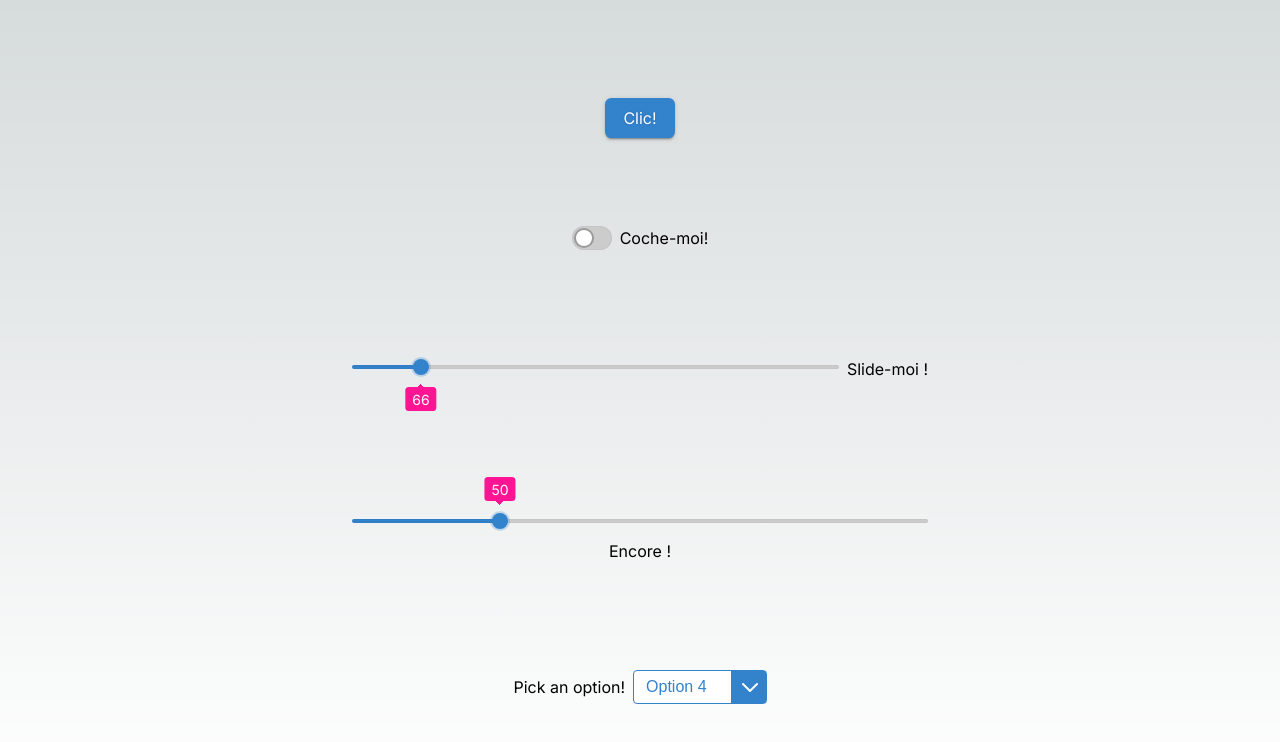
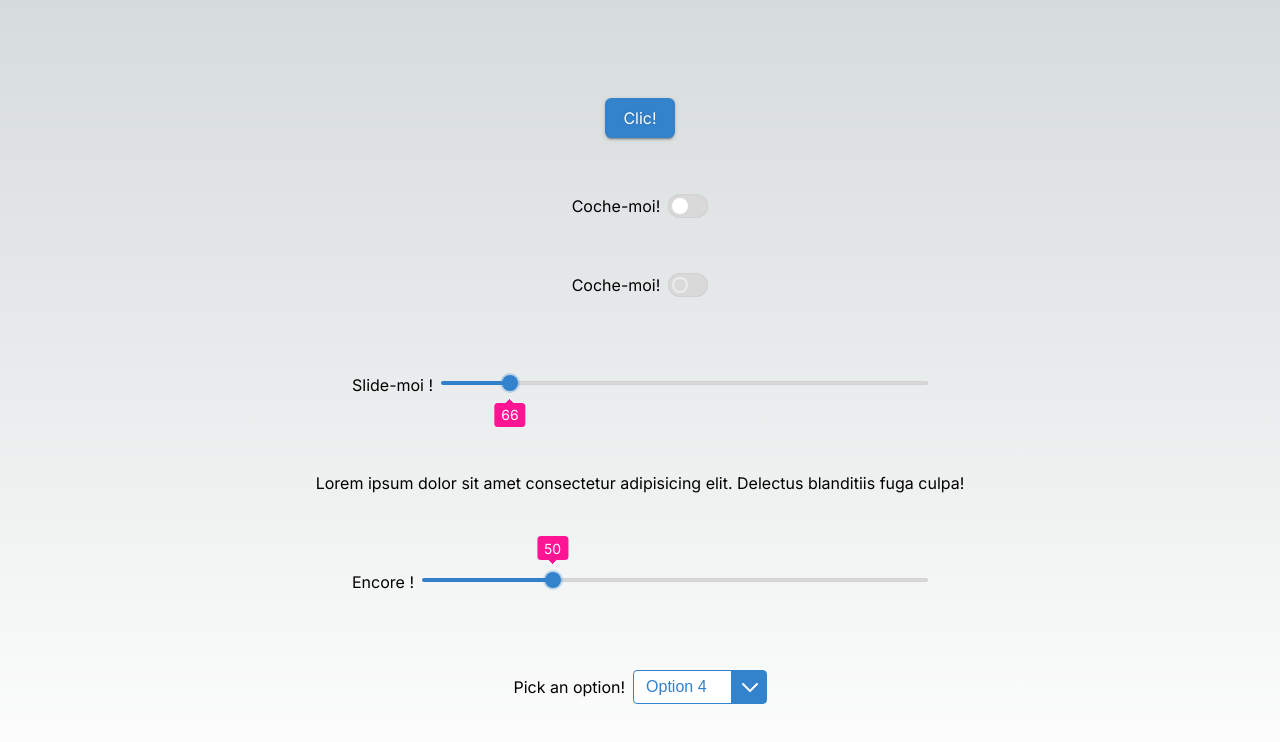
Before and after one commit to AlainGourves/nextjs-components, a Next.js app: page /about in a window 1280 px wide. Shown: the top 742 px of the page. Built offline with nearby package versions, Linux system fonts and the light colour scheme.

Commit message:
global variables WIP

```diff
--- a/src/app/about/page.tsx
+++ b/src/app/about/page.tsx
@@ -22,7 +22,7 @@ export default function About() {
         setSliderValue2(parseInt(ev.target.value));
     }
 
-    const handleBtnClick = (ev:any)=>{
+    const handleBtnClick = (ev: any) => {
         console.log("Hello there!", ev.target)
     }
 
@@ -42,7 +42,7 @@ export default function About() {
                     text="Clic!"
                     disabled={false}
                     onClick={handleBtnClick}
-                 />
+                />
             </div>
             <div>
                 <Switch
@@ -51,7 +51,17 @@ export default function About() {
                     onChange={handleCheck}
                     label='Coche-moi!'
                     labelPosition={pos}
-                    />
+                />
+            </div>
+            <div>
+                <Switch
+                    id='4567'
+                    checked={checked}
+                    onChange={handleCheck}
+                    label='Coche-moi!'
+                    labelPosition={pos}
+                    disabled={true}
+                />
             </div>
             <div className={styles['slider-container']}>
                 <Slider
@@ -65,6 +75,7 @@ export default function About() {
                     isOutput={true}
                 />
             </div>
+            <p>Lorem ipsum dolor sit amet consectetur adipisicing elit. Delectus blanditiis fuga culpa!</p>
             <div className={styles['slider-container']}>
                 <Slider
                     id='42515'
--- a/src/app/components/slider/slider.module.scss
+++ b/src/app/components/slider/slider.module.scss
@@ -4,6 +4,10 @@
 
 // TODO: ajouter de l'espace vertical (margin) quand l'output est affiché
 // -> risque de masquer ce qui est au-dessus/en-dessous
+// - label-under: réserver ~1rem au-dessus pour l'output (s'il est présent !!! => div > label.slider:has(output) {
+    // margin-block-start: 3rem; // ajuster au besoin
+//}
+
 
 @mixin track() {
     box-sizing: border-box;
@@ -11,8 +15,8 @@
     border-radius: calc(var(--track-height) / 2);
     inline-size: 100%;
     block-size: var(--track-height);
-    background: var(--track-inactive);
-    background-image: linear-gradient(90deg, var(--track-active), var(--track-active));
+    background: var(--clr-inactive-bg);
+    background-image: linear-gradient(90deg, var(--clr-active), var(--clr-active));
     background-size: calc(var(--slider-value, 0) * 1%) var(--track-height); // explicit  height: bug in Safari otherwise
     background-repeat: repeat-y;
     box-shadow: 0 0 calc(var(--track-height) / 2) rgba(0, 0, 0, .125) inset;
@@ -24,8 +28,8 @@
     inline-size: var(--thumb-size);
     block-size: var(--thumb-size);
     border-radius: 50%;
-    background: var(--track-active);
-    box-shadow: 0 0 0 var(--highlight-size) var(--thumb-highlight);
+    background: var(--clr-active);
+    box-shadow: 0 0 0 var(--highlight-size) var(--clr-highlight);
     transition: box-shadow var(--anim-dur) var(--anim-fn);
 }
 
@@ -34,49 +38,11 @@
     --track-height: calc(var(--thumb-size) / 4);
     --highlight-size: calc(var(--thumb-size) / 8);
 
-    // ----------------------------- Colors
-    --clr: hsl(209 60% 50%); // Primary color (for reference)
-    --h: 209;
-    --s: 60%;
-    --l: 50%;
-
-    --track-active: hsl(var(--h) var(--s) var(--l));
-    --track-inactive: hsl(0 0% 80%);
-
-    // --thumb-highlight: hsl(0 0% 0% / .25);
-    --thumb-highlight: hsl(var(--h) var(--s) var(--l) / .25);
-
-    @media (prefers-color-scheme: dark) {
-        --track-active: hsl(var(--h) var(--s) calc(var(--l) - 15%));
-        --track-inactive: hsl(0 0% 65%);
-
-        --thumb-highlight: hsl(0 0% 100% / .25);
-    }
-
-    // ----------------------------- Animation
-    --anim-dur: .2s;
-    --anim-fn: ease-out;
-
     // ----------------------------- Layout
     display: flex;
     align-items: center;
     justify-content: flex-end;
     gap: .5rem; // distance between Swith & Label
-
-
-    &.label {
-        &-right {
-            flex-direction: row-reverse;
-        }
-
-        &-above {
-            flex-direction: column;
-        }
-
-        &-under {
-            flex-direction: column-reverse;
-        }
-    }
 
     &>div{
         width: 100%;
--- a/src/app/components/switch/switch.module.scss
+++ b/src/app/components/switch/switch.module.scss
@@ -11,53 +11,22 @@
     --highlight-size: calc(var(--track-padding) / 2);
 
     // ----------------------------- Colors
-    --clr: hsl(209 60% 50%); // Primary color
-    --switch-h: 209;
-    --switch-s: 60%;
-    --switch-l: 50%;
-
-    --thumb: hsl(0 0% 100%);
-    --thumb-highlight: hsl(0 0% 0% / .25);
-
-    --track-active: hsl(var(--switch-h) var(--switch-s) var(--switch-l));
-    --track-inactive: hsl(0 0% 80%);
-
-    --thumb-color: var(--thumb);
-    --thumb-color-highlight: var(--thumb-highlight);
-    --track-color-active: var(--track-active);
-    --track-color-inactive: var(--track-inactive);
+    --thumb-color: hsl(0 0% 100%);
+    --thumb-highlight: var(--clr-highlight); // hsl(0 0% 100% / .25);
 
     @media (prefers-color-scheme: dark) {
-        --thumb: hsl(0 0% 10%);
-        --thumb-highlight: hsl(0 0% 100% / .25);
+        --thumb-color: hsl(0 0% 10%);
+        // --thumb-highlight: hsl(0 0% 100% / .25);
 
-        --track-active: hsl(var(--switch-h) var(--switch-s) calc(var(--switch-l) - 15%));
-        --track-inactive: hsl(0 0% 35%);
+        --clr-active: hsl(var(--switch-h) var(--switch-s) calc(var(--switch-l) - 15%));
+        --clr-inactive-bg: hsl(0 0% 35%);
     }
-
-    // ----------------------------- Animation
-    --anim-dur: .2s;
-    --anim-fn: ease-out;
 
     // ----------------------------- Layout
     display: flex;
     align-items: center;
     justify-content: flex-end;
     gap: .5rem; // distance between Swith & Label
-
-    &.label {
-        &-right {
-            flex-direction: row-reverse;
-        }
-
-        &-above {
-            flex-direction: column;
-        }
-
-        &-under {
-            flex-direction: column-reverse;
-        }
-    }
 
     // TRACK -------
     &>[type="checkbox"] {
@@ -73,7 +42,7 @@
         outline-offset: 5px;
         box-sizing: content-box;
 
-        background-color: var(--track-color-inactive);
+        background-color: var(--clr-inactive-bg);
         box-shadow: 0 0 var(--highlight-size) rgba(0, 0, 0, .125) inset;
 
         flex-shrink: 0; // flex item can't shrink, space is preserved for the switch
@@ -90,20 +59,16 @@
             inline-size: var(--thumb-size);
             block-size: var(--thumb-size);
 
-            background-color: var(--thumb-color);
             border-radius: 50%;
+            background: var(--thumb-color);
 
-            box-shadow: 0 0 0 var(--highlight-size) var(--thumb-color-highlight);
             transform: translateX(var(--thumb-position));
             transition: inherit;
-            // transition:
-            //     transform var(--anim-dur) var(--anim-fn),
-            //     box-shadow var(--anim-dur) var(--anim-fn);
         }
 
         &:checked {
             --thumb-position: calc(var(--track-size) - 100%);
-            background-color: var(--track-color-active);
+            background-color: var(--clr-active);  // TODO checked track bg color
         }
 
         &:disabled {
--- a/src/app/globals.css
+++ /dev/null
@@ -1,113 +0,0 @@
-:root {
-  --max-width: 1100px;
-  --border-radius: 12px;
-  --font-mono: ui-monospace, Menlo, Monaco, 'Cascadia Mono', 'Segoe UI Mono',
-    'Roboto Mono', 'Oxygen Mono', 'Ubuntu Monospace', 'Source Code Pro',
-    'Fira Mono', 'Droid Sans Mono', 'Courier New', monospace;
-
-  --foreground-rgb: 0, 0, 0;
-  --background-start-rgb: 214, 219, 220;
-  --background-end-rgb: 255, 255, 255;
-
-  --primary-glow: conic-gradient(
-    from 180deg at 50% 50%,
-    #16abff33 0deg,
-    #0885ff33 55deg,
-    #54d6ff33 120deg,
-    #0071ff33 160deg,
-    transparent 360deg
-  );
-  --secondary-glow: radial-gradient(
-    rgba(255, 255, 255, 1),
-    rgba(255, 255, 255, 0)
-  );
-
-  --tile-start-rgb: 239, 245, 249;
-  --tile-end-rgb: 228, 232, 233;
-  --tile-border: conic-gradient(
-    #00000080,
-    #00000040,
-    #00000030,
-    #00000020,
-    #00000010,
-    #00000010,
-    #00000080
-  );
-
-  --callout-rgb: 238, 240, 241;
-  --callout-border-rgb: 172, 175, 176;
-  --card-rgb: 180, 185, 188;
-  --card-border-rgb: 131, 134, 135;
-}
-
-@media (prefers-color-scheme: dark) {
-  :root {
-    --foreground-rgb: 255, 255, 255;
-    --background-start-rgb: 0, 0, 0;
-    --background-end-rgb: 0, 0, 0;
-
-    --primary-glow: radial-gradient(rgba(1, 65, 255, 0.4), rgba(1, 65, 255, 0));
-    --secondary-glow: linear-gradient(
-      to bottom right,
-      rgba(1, 65, 255, 0),
-      rgba(1, 65, 255, 0),
-      rgba(1, 65, 255, 0.3)
-    );
-
-    --tile-start-rgb: 2, 13, 46;
-    --tile-end-rgb: 2, 5, 19;
-    --tile-border: conic-gradient(
-      #ffffff80,
-      #ffffff40,
-      #ffffff30,
-      #ffffff20,
-      #ffffff10,
-      #ffffff10,
-      #ffffff80
-    );
-
-    --callout-rgb: 20, 20, 20;
-    --callout-border-rgb: 108, 108, 108;
-    --card-rgb: 100, 100, 100;
-    --card-border-rgb: 200, 200, 200;
-  }
-}
-
-* {
-  box-sizing: border-box;
-  padding: 0;
-  margin: 0;
-}
-
-html,
-body {
-  max-width: 100vw;
-  overflow-x: hidden;
-}
-
-body {
-  color: rgb(var(--foreground-rgb));
-  background: linear-gradient(
-      to bottom,
-      transparent,
-      rgb(var(--background-end-rgb))
-    )
-    rgb(var(--background-start-rgb));
-}
-
-a {
-  color: inherit;
-  text-decoration: none;
-}
-
-@media (prefers-color-scheme: dark) {
-  html {
-    color-scheme: dark;
-  }
-}
-
-
-/*** ---- Mes trucs ---- ***/
-*:focus:not(:focus-visible) {
-  outline-color: transparent;
-}
--- /dev/null
+++ b/src/app/globals.scss
@@ -0,0 +1,155 @@
+:root {
+  --max-width: 1100px;
+  --border-radius: 12px;
+  --font-mono: ui-monospace, Menlo, Monaco, 'Cascadia Mono', 'Segoe UI Mono',
+    'Roboto Mono', 'Oxygen Mono', 'Ubuntu Monospace', 'Source Code Pro',
+    'Fira Mono', 'Droid Sans Mono', 'Courier New', monospace;
+
+  --foreground-rgb: 0, 0, 0;
+  --background-start-rgb: 214, 219, 220;
+  --background-end-rgb: 255, 255, 255;
+
+  --primary-glow: conic-gradient(from 180deg at 50% 50%,
+      #16abff33 0deg,
+      #0885ff33 55deg,
+      #54d6ff33 120deg,
+      #0071ff33 160deg,
+      transparent 360deg);
+  --secondary-glow: radial-gradient(rgba(255, 255, 255, 1),
+      rgba(255, 255, 255, 0));
+
+  --tile-start-rgb: 239, 245, 249;
+  --tile-end-rgb: 228, 232, 233;
+  --tile-border: conic-gradient(#00000080,
+      #00000040,
+      #00000030,
+      #00000020,
+      #00000010,
+      #00000010,
+      #00000080);
+
+  --callout-rgb: 238, 240, 241;
+  --callout-border-rgb: 172, 175, 176;
+  --card-rgb: 180, 185, 188;
+  --card-border-rgb: 131, 134, 135;
+}
+
+@media (prefers-color-scheme: dark) {
+  :root {
+    --foreground-rgb: 255, 255, 255;
+    --background-start-rgb: 0, 0, 0;
+    --background-end-rgb: 0, 0, 0;
+
+    --primary-glow: radial-gradient(rgba(1, 65, 255, 0.4), rgba(1, 65, 255, 0));
+    --secondary-glow: linear-gradient(to bottom right,
+        rgba(1, 65, 255, 0),
+        rgba(1, 65, 255, 0),
+        rgba(1, 65, 255, 0.3));
+
+    --tile-start-rgb: 2, 13, 46;
+    --tile-end-rgb: 2, 5, 19;
+    --tile-border: conic-gradient(#ffffff80,
+        #ffffff40,
+        #ffffff30,
+        #ffffff20,
+        #ffffff10,
+        #ffffff10,
+        #ffffff80);
+
+    --callout-rgb: 20, 20, 20;
+    --callout-border-rgb: 108, 108, 108;
+    --card-rgb: 100, 100, 100;
+    --card-border-rgb: 200, 200, 200;
+  }
+}
+
+* {
+  box-sizing: border-box;
+  padding: 0;
+  margin: 0;
+}
+
+html,
+body {
+  max-width: 100vw;
+  overflow-x: hidden;
+}
+
+body {
+  color: rgb(var(--foreground-rgb));
+  background: linear-gradient(to bottom,
+      transparent,
+      rgb(var(--background-end-rgb))) rgb(var(--background-start-rgb));
+}
+
+a {
+  color: inherit;
+  text-decoration: none;
+}
+
+@media (prefers-color-scheme: dark) {
+  html {
+    color-scheme: dark;
+  }
+}
+
+
+/*** ---- Mes trucs ---- ***/
+
+/*** ---- Variables Composants ---- ***/
+
+// TODO: ajouter ue classe générale sur tous les composants pour toutes les propriétés communes
+
+*:focus:not(:focus-visible) { // TODO cibler seulement les composants
+  outline-color: transparent;
+}
+
+:root {
+  // ----------------------------- Colors
+  --clr: hsl(209 60% 50%); // Primary color
+  --h: 209;
+  --s: 60%;
+  --l: 50%;
+  --clr-active: hsl(var(--h) var(--s) var(--l));
+  --clr-inactive-bdr: hsl(0 0% 50%);
+  --clr-inactive-bg: hsl(0 0% 85%);
+  --clr-highlight: hsl(var(--h) var(--s) var(--l) / .25);
+
+
+  @media (prefers-color-scheme: dark) {
+
+    --clr-active: hsl(var(--h) var(--s) calc(var(--l) - 15%));
+    --clr-inactive-bg: hsl(0 0% 35%);
+    --clr-highlight: hsl(0 0% 100% / .25);
+  }
+
+  // ----------------------------- Animation
+  --anim-dur: .2s;
+  --anim-fn: ease-out;
+
+
+}
+
+
+@media (prefers-reduced-motion: reduce) {
+// TODO: classe `composant` plutôt => plus global
+  .switch {
+      --anim-dur: 0; // no transition
+  }
+}
+
+.label {
+  flex-direction: row;
+
+  &-right {
+    flex-direction: row-reverse;
+  }
+
+  &-above {
+    flex-direction: column;
+  }
+
+  &-under {
+    flex-direction: column-reverse;
+  }
+}
--- a/src/app/layout.tsx
+++ b/src/app/layout.tsx
@@ -1,6 +1,6 @@
 import type { Metadata } from 'next'
 import { Inter } from 'next/font/google'
-import './globals.css'
+import './globals.scss'
 
 const inter = Inter({ subsets: ['latin'] })
 
```
Also changed, not shown: src/app/components/button/button.module.scss (+10 -23 lines), src/app/components/common.scss (added, +9 -0 lines), src/app/components/select/select.module.scss (+3 -10 lines).
